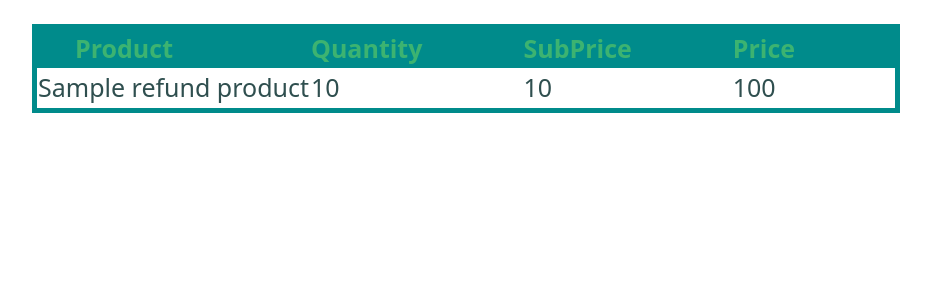
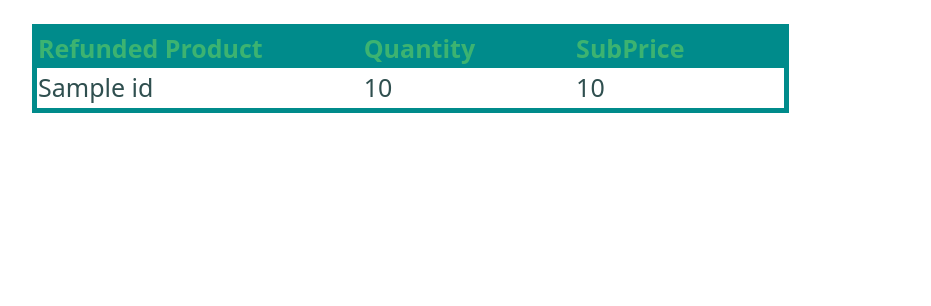
Before and after one commit to AmmarMohamed21/OnlineStore, a Flask app: template templates/Transactions.html in a window 1280 px wide. Shown: the part 583-889 px from the top of the page, without its empty margins (16-947 px from the left). Run offline with Flask 2, Linux system fonts and the light colour scheme; the template is opened without the code that fills it: most values are stand-ins (such as "Sample title", 1, 10 or a date in 2020); some libraries are stand-ins or nearby versions.

Commit message:
Update Transactions.html

```diff
--- a/templates/Transactions.html
+++ b/templates/Transactions.html
@@ -79,50 +79,61 @@
 
 
 {% for Refund in Refunds%}
+    {% for Ref in Refund%}
+        {% for Refund_Prod in Refund_Product %}
+            {% for Refund_Pro in Refund_Prod %}
+                {% if Refund_Pro.RefundID == Ref.RefundID%}
+
                 <table class = "RefundH">
                     <thead class = "Head">
                         <tr class = "H1">
                             <th class = "Const"> Date: </th>
-                <th class = "Var"> {{Refund.DateRefund}} </th>
+                            <th class = "Var"> {{Ref.DateRefunded}} </th>
                             <th class = "Const"> Refund ID: </th>
-                <th class = "Var"> {{Refund.RefundID}} </th>
+                            <th class = "Var"> {{Ref.RefundID}} </th>
                         </tr>
                         <tr class = "H2">
                             <th class = "Const"> Customer: </th>
                             <th class = "Var"> {{CustomerInfo[0].FirstName}} {{CustomerInfo[0].LastName}} </th> <!-- Error -->
                             <th class = "Const"> Price: </th>
-                <th class = "Var"> {{Refund.Price}} </th>
+                            <th class = "Var"> {{Ref.Price}} </th>
                         </tr>
                     </thead>
                 </table>
+
+
     <br>
     <table class = "TransactionB">
         <thead>
             <tr>
-                <th class = "Fix"> Product </th>
+                <th class = "Fix"> Refunded Product </th>
                 <th class = "Fix"> Quantity </th>
                 <th class = "Fix"> SubPrice </th>
-                <th class = "Fix"> Price </th>
             </tr>
         </thead>
 
         <tbody>
-            {% for Refund in Refunds %}
-                {% for Ref in Refund %}
-                    {% for Refund_Product in Refund_Pro %}
-                        {% if Refund.RefundID == Ref.RefundID and Refund_Pro[0].ProductID == Ref.ProductID %}
+             {% for Refund_Prod in Refund_Product %}
+                 {% for Refund_Pro in Refund_Prod %}
+                    {% for Pro in Product %}
+                        {% if Refund_Pro.RefundID == Ref.RefundID and Pro[0].ProductID == Refund_Pro.ProductID  %}
                             <tr class = "T1R1">
-                            <td> {{ Refund_Pro[0].ProductName }} </td>
-                            <td> {{ Ref.Quantity }} </td>
-                            <td> {{ Refund_Pro[0].Price }} </td>
-                            <td> {{ Ref.Quantity * Refund_Pro[0].Price }} </td>
-
+                                <td> {{ Pro[0].ProductName }} </td>
+                                <td> {{ Refund_Pro.Quantity }} </td>
+                                <td> {{ Pro[0].Price }} </td>
+                            </tr>
                         {% endif %}
                     {% endfor %}
                 {% endfor %}
             {% endfor %}
         </tbody>
     </table>
+
+
 <br><br><br><br><br><br>
+                {% endif %}
+            {%endfor%}
+        {%endfor%}
+    {%endfor%}
 {% endfor %}
 {% endblock %}
```
Lines whose indentation alone changed are shown as unchanged.
